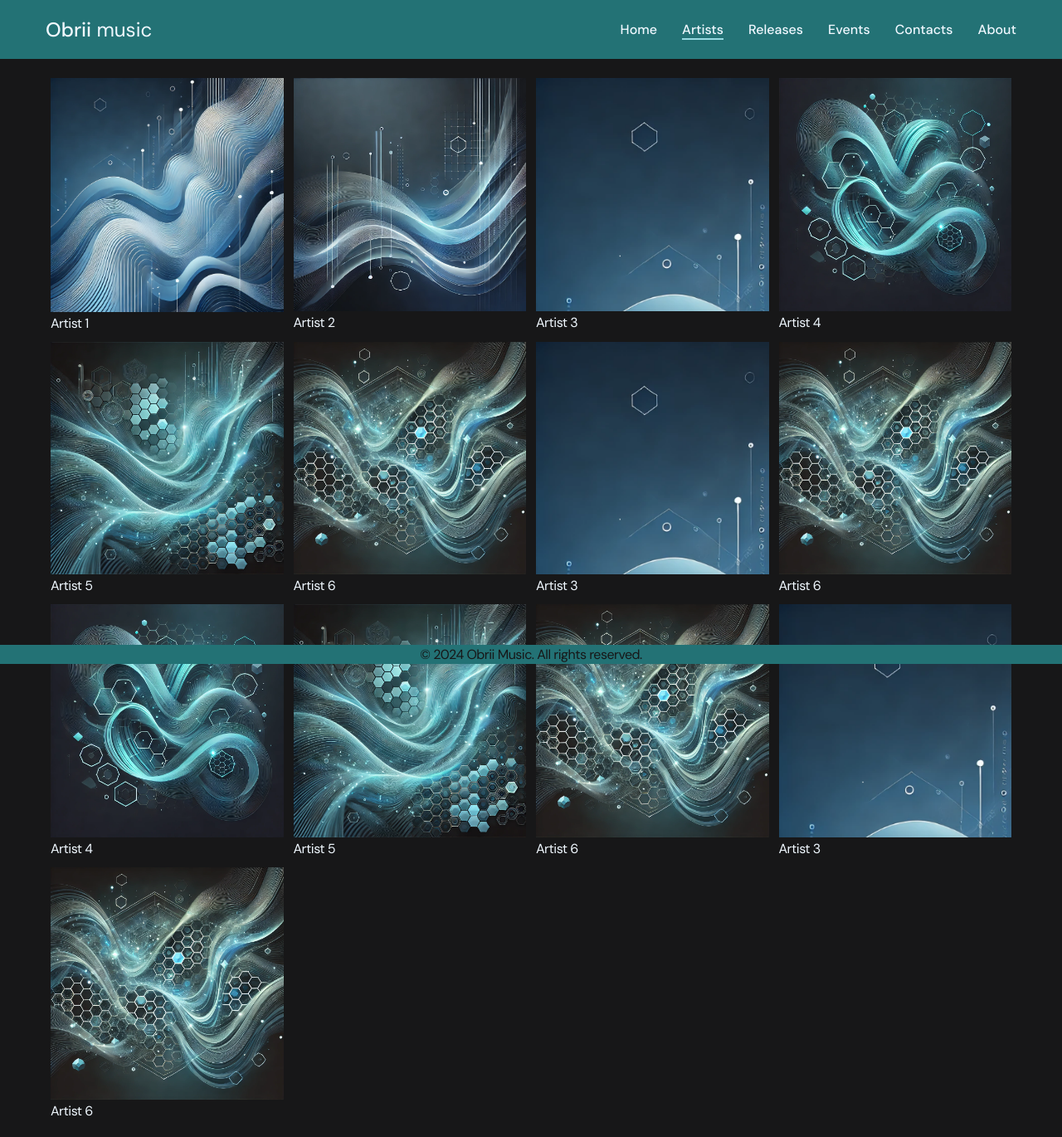
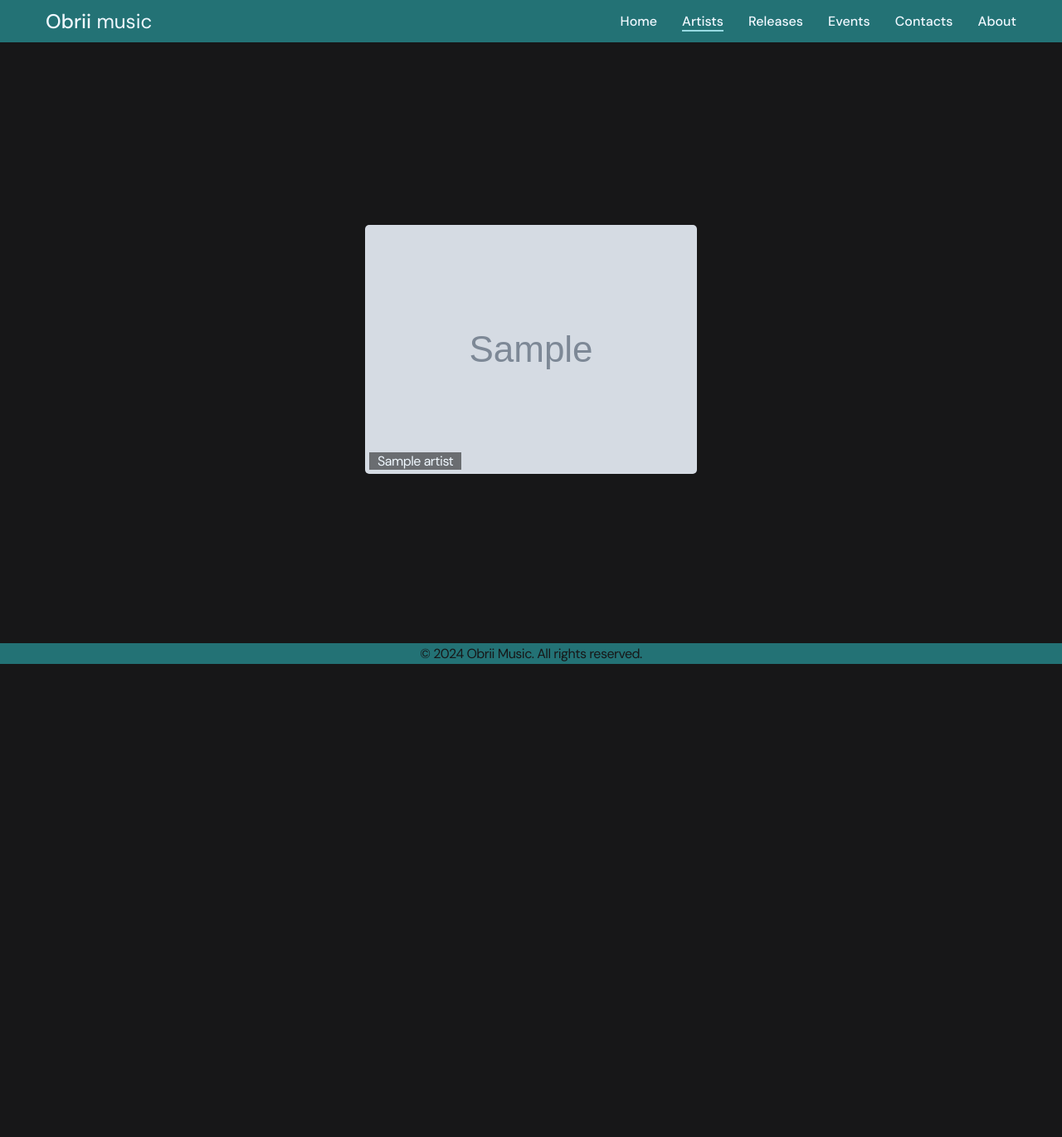
Before and after one commit to avdmitry1/website, a Django app: page /artists/ in a window 1280 px wide. Shown: the whole page at 83% size. After the commit the page ends 800 px from the top, so only its background shows below. Run offline with Django 5.2, Linux system fonts and the light colour scheme; tables that the repository leaves empty hold one stand-in row (values such as "Sample post"); grey boxes marked "Sample" are stand-in pictures.

Commit message:
new update

```diff
--- a/website/main/static/css/styles.css
+++ b/website/main/static/css/styles.css
@@ -28,7 +28,6 @@ body {
     padding: 0;
     height: 100%;
     width: 100%;
-
 }
 
 html {
@@ -55,7 +54,6 @@ html {
 /* Відображення скроллбара при прокрутці */
 body.scrolling::-webkit-scrollbar-thumb {
     background-color: var(--Cyan-light);
-    /* Видимий ползунок */
 }
 
 .footer {
@@ -63,16 +61,14 @@ body.scrolling::-webkit-scrollbar-thumb {
     bottom: 0;
     width: 100%;
     background-color: var(--Cyan-dark);
-    /* Цвет фона подвала */
-    padding: 1px;
+    padding: 2px;
     text-align: center;
     width: 100%;
     box-sizing: border-box;
 }
 
-/* Nav */
 .nav {
-    padding: 20px 0;
+    padding: 10px 0;
     border-bottom: 2px solid var(--dark-border);
     background-color: var(--Cyan-dark);
     color: var(--header-text);
@@ -87,7 +83,6 @@ body.scrolling::-webkit-scrollbar-thumb {
     max-width: 1200px;
     width: 100%;
     box-sizing: border-box;
-    /* Включаем box-sizing для учета padding и border в ширине */
 }
 
 .nav-row {
@@ -138,34 +133,23 @@ body.scrolling::-webkit-scrollbar-thumb {
     position: absolute;
     left: 0;
     bottom: -2px;
-    /* Смещение подчеркивания вниз */
     display: block;
     height: 2px;
     width: 100%;
     background-color: var(--Cyan-light);
 }
 
-/* Main content, Header */
-.main-content {
-    display: flex;
-    flex-direction: column;
-    background-color: var(--dark-bg);
-    color: var(--header-text);
-    text-align: center;
-}
 
 .header {
-    padding: 0 40px;
-    min-height: 650px;
+    height: 92vh;
     background-color: var(--dark-bg);
     /* background-image: url(./../img/200.jpg); */
+    background-position: center;
     color: var(--header-text);
     display: flex;
     justify-content: center;
     align-items: center;
     text-align: center;
-    width: 100%;
-    box-sizing: border-box;
 }
 
 .header__wrapper {
@@ -201,39 +185,125 @@ body.scrolling::-webkit-scrollbar-thumb {
 }
 
 
-/* Artists */
-.header-2 {
-    padding: 10 10px;
-    min-height: 650px;
-    background-color: var(--dark-bg);
-}
-
 .grid-container {
     display: grid;
     grid-template-columns: repeat(auto-fit, minmax(250px, 1fr));
-    gap: 10px;
+    gap: 30px;
     /* Отступ между элементами сетки */
-    padding: 20px;
+    padding: 0px;
     /* Внутренний отступ контейнера */
-    width: 100%;
+    max-width: 1400px;
+    margin: 0 auto;
     box-sizing: border-box;
 }
 
+@media (max-width: 768px) {
+    .grid-container {
+        grid-template-columns: repeat(auto-fit, minmax(120px, 1fr));
+        /* Меньше колонок на мобильных */
+    }
+}
+
+
 .grid-item {
-    background-color: var(--black-border);
-    padding: 1px;
-    /* Внутренний отступ элементов сетки */
-    text-align: justify;
+    position: relative;
+    display: flex;
+    align-items: center;
+    justify-content: center;
+    overflow: hidden;
+    width: 100%;
+    height: 300px;
 }
 
 .grid-item img {
     width: 100%;
-    height: auto;
+    height: 100%;
     object-fit: cover;
-    /* Обрезаем изображение, чтобы оно заполнило контейнер */
+}
+
+
+.artist-detail {
+    display: flex;
+    flex-direction: row;
+    align-items: center;
+    padding: 20px;
+}
+
+.artist-container {
+    display: flex;
+    flex-direction: row;
+    justify-content: space-between;
+    width: 100%;
 }
 
 .artist__title {
-    margin-top: 3px;
-    color: var(--header-text);
+    position: absolute;
+    /* Абсолютное позиционирование относительно grid-item */
+    bottom: 5px;
+    /* Отступ снизу */
+    left: 5px;
+    /* Отступ слева */
+    color: aliceblue;
+    /* Цвет текста */
+    background-color: rgba(0, 0, 0, 0.5);
+    /* Полупрозрачный фон */
+    padding: 0px 10px;
+    /* Отступы внутри текста */
+    font-size: 16px;
+    /* Размер текста */
 }
+
+
+.artist-photo-container {
+    text-align: center;
+
+}
+
+.artist-img {
+    width: auto;
+    max-height: auto;
+    border-radius: 5px;
+    box-shadow: 0 4px 8px rgba(0, 0, 0, 0.2);
+    object-fit: cover;
+}
+
+.artist-info {
+    display: flex;
+    flex-direction: column;
+    justify-content: flex-start;
+    /* Вместо 'left', это корректное значение */
+    align-items: flex-start;
+    /* Вместо 'normal', это корректное значение */
+    font-size: 2rem;
+    /* Поднимаем выше */
+    margin-top: -340px;
+    /* Регулируйте значение для подъема */
+    color: aliceblue;
+    /* Цвет текста */
+    text-shadow: 0 4px 8px rgba(0, 0, 0, 0.2);
+    /* Тень */
+}
+
+
+.social-links {
+    list-style: none;
+    padding: 0;
+    margin: 0;
+    display: flex;
+    gap: 10px;
+}
+
+.social-links li {
+    display: inline;
+}
+
+.social-links a {
+    text-decoration: none;
+    color: var(--Cyan-light);
+    font-size: 1.5rem;
+    transition: color 0.3s ease;
+}
+
+.social-links a:hover {
+    color: var(--Cyan-dark);
+}
--- a/website/main/templates/main/artists.html
+++ b/website/main/templates/main/artists.html
@@ -1,17 +1,24 @@
 {% extends "main/base.html" %}
 {% load static %}
 
+{# Set the page title #}
 {% block title %}Artists - Obrii{% endblock %}
 
+{# Provide the content for the page #}
 {% block content %}
+
 <header class="header">
     <div class="grid-container">
+        {# Loop through the list of artists and display each one #}
         {% for artist in artists %}
         <div class="grid-item">
-            <img src="{% static artist.image %}" alt="{{ artist.name }}" class="artist-img">
-            <h3 class="artist__title">{{ artist.name }}</h3>
+            {# Display the image of the artist #}
+            <img src="{{ artist.photo.url }}" alt="" class="artist-img" />
+            {# Display the name of the artist as a link to their detail page #}
+            <a href="{% url 'main:artist_detail' artist.slug %}" class="artist__title">{{ artist.name }}</a>
         </div>
         {% endfor %}
     </div>
 </header>
+
 {% endblock %}
--- a/website/main/templates/main/base.html
+++ b/website/main/templates/main/base.html
@@ -1,12 +1,12 @@
 {% load static %}
 <!DOCTYPE html>
-<html lang="ru">
+<html lang="en">
 
 <head>
-    <meta charset="UTF-8">
-    <meta name="viewport" content="width=device-width, initial-scale=1.0">
+  <meta charset="UTF-8" />
+  <meta name="viewport" content="width=device-width, initial-scale=1.0" />
   <title>{% block title %}Obrii{% endblock %}</title>
-    <link rel="stylesheet" href="{% static 'css/styles.css' %}">
+  <link rel="stylesheet" href="{% static 'css/styles.css' %}" />
   {% block extra_head %}{% endblock %}
 </head>
 
--- a/website/main/urls.py
+++ b/website/main/urls.py
@@ -1,12 +1,14 @@
 from django.urls import path
+from django.urls.resolvers import URLPattern
 from . import views
 
+app_name: str = "main"
 
-app_name = "main"
-urlpatterns = [
+urlpatterns: list[URLPattern] = [
     path("", views.index, name="index"),
     path("releases/", views.releases, name="releases"),
-    path("artists/", views.artists_view, name="artists"),
+    path("artists/", views.artists_view_all, name="artists_all"),
+    path("artists/<slug:slug>/", views.artist_person_page, name="artist_person_page"),
     path("events/", views.events, name="events"),
     path("contacts/", views.contacts, name="contacts"),
     path("about/", views.about, name="about"),
--- a/website/main/views.py
+++ b/website/main/views.py
@@ -1,45 +1,42 @@
-from django.shortcuts import render, get_object_or_404
+from typing import Any, Dict
+from django.http import HttpRequest, HttpResponse
+from django.shortcuts import get_object_or_404, render
+from .models import Artist
 
 
-def index(request):
+def index(request: HttpRequest) -> HttpResponse:
     return render(request, "main/index.html")
 
 
-def releases(request):
+def releases(request: HttpRequest) -> HttpResponse:
     return render(request, "main/releases.html")
 
-
-def artists(request):
-    return render(request, "main/artists.html")
+# "----------------------------------------------------------------------------------------------------------"
 
 
-def artists_view(request):
-    artists = [
-        {"name": "Artist 1", "image": "img/font1.png"},
-        {"name": "Artist 2", "image": "img/font2.png"},
-        {"name": "Artist 3", "image": "img/font3.png"},
-        {"name": "Artist 4", "image": "img/font4.png"},
-        {"name": "Artist 5", "image": "img/font5.png"},
-        {"name": "Artist 6", "image": "img/font6.png"},
-        {"name": "Artist 3", "image": "img/font3.png"},
-        {"name": "Artist 6", "image": "img/font6.png"},
-        {"name": "Artist 4", "image": "img/font4.png"},
-        {"name": "Artist 5", "image": "img/font5.png"},
-        {"name": "Artist 6", "image": "img/font6.png"},
-        {"name": "Artist 3", "image": "img/font3.png"},
-        {"name": "Artist 6", "image": "img/font6.png"},
-
-    ]
-    return render(request, "main/artists.html", {"artists": artists})
+def artists_view_all(request: HttpRequest) -> HttpResponse:
+    """Render the artists page with a list of all artists."""
+    artists = Artist.objects.all()
+    context: Dict[str, Any] = {'artists': artists}
+    return render(request, "main/artists.html", context)
 
 
-def events(request):
+def artist_person_page(request: HttpRequest, slug: str) -> HttpResponse:
+    """Render the artist detail page for a specific artist identified by slug."""
+    artist = get_object_or_404(Artist, slug=slug)
+    context: Dict[str, Any] = {'artist': artist}
+    return render(request, 'main/artist_detail.html', context)
+
+# "----------------------------------------------------------------------------------------------------------"
+
+
+def events(request: HttpRequest) -> HttpResponse:
     return render(request, "main/events.html")
 
 
-def contacts(request):
+def contacts(request: HttpRequest) -> HttpResponse:
     return render(request, "main/contacts.html")
 
 
-def about(request):
+def about(request: HttpRequest) -> HttpResponse:
     return render(request, "main/about.html")
--- a/website/website/urls.py
+++ b/website/website/urls.py
@@ -15,15 +15,17 @@ Including another URLconf
     2. Add a URL to urlpatterns:  path('blog/', include('blog.urls'))
 """
 from django.contrib import admin
-from django.urls import path, include
+from django.urls import URLPattern, path, include
 from django.conf import settings
 from django.conf.urls.static import static
 
-urlpatterns = [
-    path('admin/', admin.site.urls),
-    path("", include("main.urls", namespace='main')),
-
+urlpatterns: list[URLPattern] = [
+    path("admin/", admin.site.urls),
+    path("", include("main.urls", namespace="main")),
 ]
 
 if settings.DEBUG:
-    urlpatterns += static(settings.MEDIA_URL, document_root=settings.MEDIA_ROOT)
+    urlpatterns += static(settings.STATIC_URL,
+                          document_root=settings.STATIC_ROOT)
+    urlpatterns += static(settings.MEDIA_URL,
+                          document_root=settings.MEDIA_ROOT)
```
Also changed, not shown: website/main/admin.py (+30 -3 lines), website/main/models.py (+82 -20 lines), website/main/templates/main/artist_detail.html (added, +34 -0 lines), website/main/templates/main/index.html (+10 -3 lines), website/website/settings.py (+12 -11 lines), website/main/migrations/0002_about_artist_contact_event_remove_product_category_and_more.py (deleted), website/main/migrations/__init__.py (added), 1 other file. Lines whose indentation alone changed are shown as unchanged.
